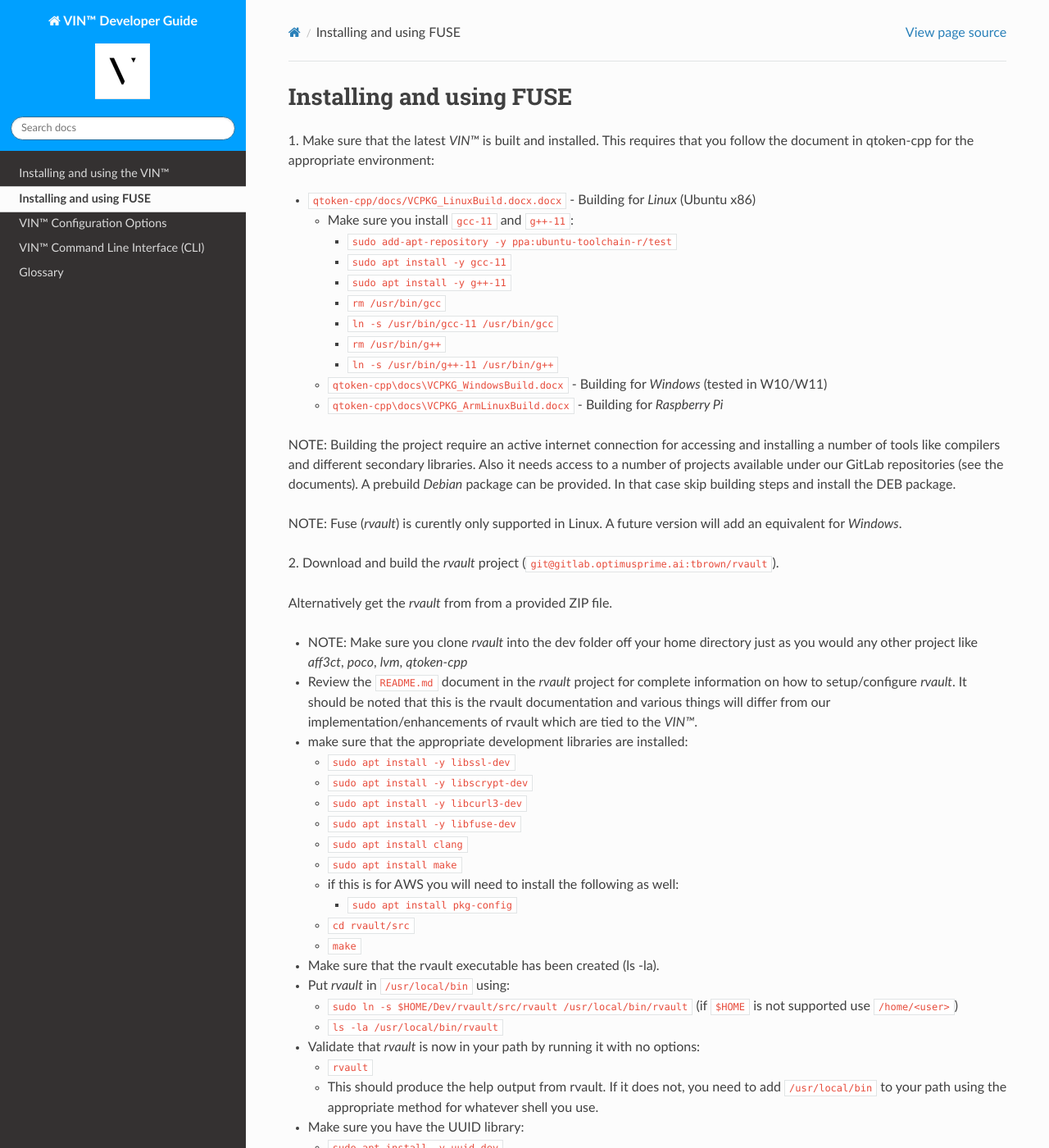
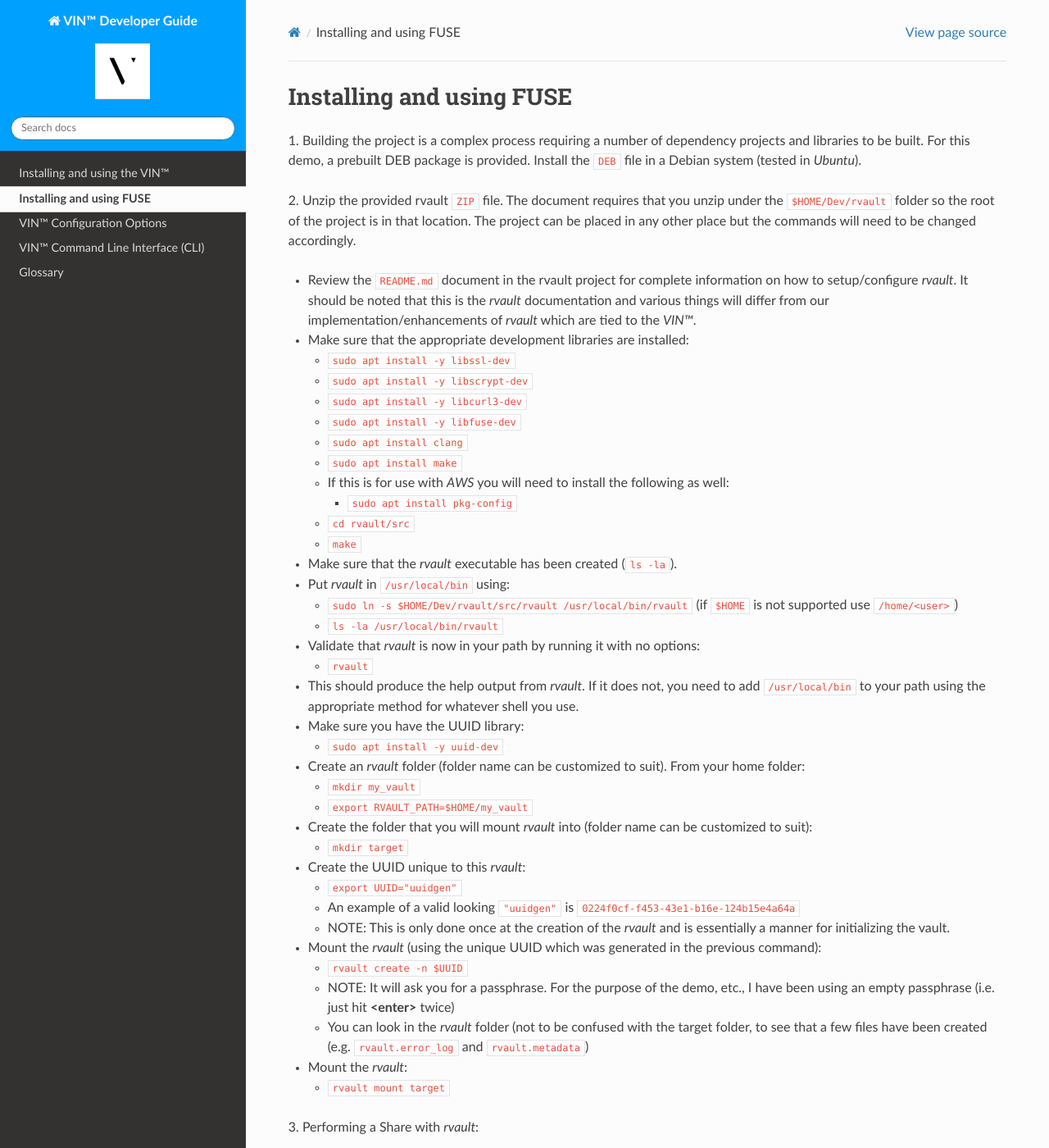
Before and after one commit to Market-Insight-Solutions-LLC/vin-developer-guide, a Sphinx documentation site: the page built from docs/source/vin_fuse.rst, in a window 1280 px wide and 1400 px high. Shown: the whole window at 82% size. Built offline with Sphinx 7.4.7 and the Read the Docs theme 2.0.0, drawn with Linux system fonts in a browser that asks for light colours; some of the changed text lies outside the part shown.

Commit message:
Updated FUSE documentation

```diff
--- a/docs/source/vin_fuse.rst
+++ b/docs/source/vin_fuse.rst
@@ -3,38 +3,13 @@
 Installing and using FUSE
 **************************************
 
-\1\. Make sure that the latest *VIN™* is built and installed.  This requires that you follow the document in qtoken-cpp for the appropriate environment:
+\1\. Building the project is a complex process requiring a number of dependency projects and libraries to be built. For this demo, a prebuilt DEB package is provided. Install the ``DEB`` file in a Debian system (tested in *Ubuntu*).
 
-* ``qtoken-cpp/docs/VCPKG_LinuxBuild.docx.docx``  - Building for *Linux* (Ubuntu x86)
 
-  * Make sure you install ``gcc-11`` and ``g++-11``:
+\2\. Unzip the provided rvault ``ZIP`` file. The document requires that you unzip under the ``$HOME/Dev/rvault`` folder so the root of the project is in that location. The project can be placed in any other place but the commands will need to be changed accordingly.
 
-    * ``sudo add-apt-repository -y ppa:ubuntu-toolchain-r/test``
-    * ``sudo apt install -y gcc-11``
-    * ``sudo apt install -y g++-11``
-    * ``rm /usr/bin/gcc``
-    * ``ln -s /usr/bin/gcc-11 /usr/bin/gcc``
-    * ``rm /usr/bin/g++``
-    * ``ln -s /usr/bin/g++-11 /usr/bin/g++``
-
-  * ``qtoken-cpp\docs\VCPKG_WindowsBuild.docx``  - Building for *Windows* (tested in W10/W11)
-  * ``qtoken-cpp\docs\VCPKG_ArmLinuxBuild.docx`` - Building for *Raspberry Pi*
-
-NOTE:
-Building the project require an active internet connection for accessing and installing a number of tools like compilers and different secondary libraries.
-Also it needs access to a number of projects available under our GitLab repositories (see the documents).
-A prebuild *Debian* package can be provided. In that case skip building steps and install the DEB package.
-
-NOTE:
-Fuse (*rvault*) is curently only supported in Linux. A future version will add an equivalent for *Windows*.
-
-\2\. Download and build the *rvault* project (``git@gitlab.optimusprime.ai:tbrown/rvault``).
-
-Alternatively get the *rvault* from from a provided ZIP file.
-
-* NOTE: Make sure you clone *rvault* into the dev folder off your home directory just as you would any other project like *aff3ct*, *poco*, *lvm*, *qtoken-cpp*
-* Review the ``README.md`` document in the *rvault* project for complete information on how to setup/configure *rvault*.  It should be noted that this is the rvault documentation and various things will differ from our implementation/enhancements of rvault which are tied to the *VIN™*.
-* make sure that the appropriate development libraries are installed:
+* Review the ``README.md`` document in the rvault project for complete information on how to setup/configure *rvault*. It should be noted that this is the *rvault* documentation and various things will differ from our implementation/enhancements of *rvault* which are tied to the *VIN™*.
+* Make sure that the appropriate development libraries are installed:
 
   * ``sudo apt install -y libssl-dev``
   * ``sudo apt install -y libscrypt-dev``
@@ -43,14 +18,14 @@
   * ``sudo apt install clang``
   * ``sudo apt install make``
 
-  * if this is for AWS you will need to install the following as well:
+  * If this is for use with *AWS* you will need to install the following as well:
 
     * ``sudo apt install pkg-config``
 
   * ``cd rvault/src``
   * ``make``
 
-* Make sure that the rvault executable has been created (ls -la).
+* Make sure that the *rvault* executable has been created (``ls -la``).
 * Put *rvault* in ``/usr/local/bin`` using:
 
   * ``sudo ln -s $HOME/Dev/rvault/src/rvault /usr/local/bin/rvault``  (if ``$HOME`` is not supported use ``/home/<user>``)
@@ -59,135 +34,135 @@
 * Validate that *rvault* is now in your path by running it with no options:
 
   * ``rvault``
-  * This should produce the help output from rvault.  If it does not, you need to add ``/usr/local/bin`` to your path using the appropriate method for whatever shell you use.
 
+* This should produce the help output from *rvault*. If it does not, you need to add ``/usr/local/bin`` to your path using the appropriate method for whatever shell you use.
 * Make sure you have the UUID library:
 
   * ``sudo apt install -y uuid-dev``
 
-* Create an rvault folder (folder name can be customized to suit).From your home folder:
+* Create an *rvault* folder (folder name can be customized to suit). From your home folder:
 
   * ``mkdir my_vault``
   * ``export RVAULT_PATH=$HOME/my_vault``
 
-* Create the folder that you will mount rvault into (folder name can be customized to suit):
+* Create the folder that you will mount *rvault* into (folder name can be customized to suit):
 
   * ``mkdir target``
 
-* Create the UUID unique to this rvault:
+* Create the UUID unique to this *rvault*:
 
-  * export UUID=`uuidgen`
-  * An example of a valid looking ``uuidgen`` is ``0224f0cf-f453-43e1-b16e-124b15e4a64a``
-  * NOTE: This is only done once at the creation of the rvault and is essentially a manner for initializing the vault
+  * ``export UUID="uuidgen"``
+  * An example of a valid looking ``"uuidgen"`` is ``0224f0cf-f453-43e1-b16e-124b15e4a64a``
+  * NOTE: This is only done once at the creation of the *rvault* and is essentially a manner for initializing the vault.
 
 * Mount the *rvault* (using the unique UUID which was generated in the previous command):
 
   * ``rvault create -n $UUID``
-  * NOTE: It will ask you for a passphrase.  For the purpose of the demo, etc. I have been using an empty passphrase (i.e. just hit ``<enter>`` twice)
+  * NOTE: It will ask you for a passphrase. For the purpose of the demo, etc., I have been using an empty passphrase (i.e. just hit **<enter>** twice)
   * You can look in the *rvault* folder (not to be confused with the target folder, to see that a few files have been created (e.g. ``rvault.error_log`` and ``rvault.metadata``)
 
 * Mount the *rvault*:
 
   * ``rvault mount target``
 
+
 \3\. Performing a Share with *rvault*:
 
-* Ensure *VIN™* knows the location of your mounted rvault folder
+* Ensure *VIN™* knows the location of your mounted *rvault* folder
 
-  * Update the *VIN™* configuration file at ``/etc/opt/VIN/defaults.cfg`` such that the path under ``files -> fuse_root`` is the absolute path of your mounted *fuse* folder (default value is ``/home/user/target/``). If you used recommended example this will be ``home/<user>/target`` (change <user> with the actual user)
+  * Update the *VIN™* configuration file at ``/etc/opt/VIN/defaults.cfg`` such that the path under ``files -> fuse_root`` is the absolute path of your mounted fuse folder (default value is ``/home/user/target/``). If you used recommended example this will be ``home/<user>/target`` (change ``<user>`` with the actual user).
 
-* Create a folder for sharing files
+* Create a folder for sharing files:
 
   * ``cd target``
   * ``mkdir share``
 
-* Start the *VIN™* to be used with the *rvault*
+* Start the *VIN™*  to be used with the *rvault*:
 
   * Only files copied into the share folder or a subfolder of share will trigger a *VIN™* share
-  * Adding a peer to a folder can be done in two ways
+  * Adding a peer to a folder can be done in two ways:
 
-    * The  *VIN™ CLI* ``update_peer`` command adds a peer to a folder
+    * The *VIN CLI™* ``update_peer`` command adds a peer to a folder:
 
       * ``update_peer 192.0.2.0 9090 share/``
 
-    * Alternatively the ``fuse_peers.cfg`` configuration file adds peers to folders on startup
+    * Alternatively the ``fuse_peers.cfg`` configuration file adds peers to folders on startup:
 
-      * ``fuse_peers.cfg`` is a json file found in ``/etc/opt/VIN/``
-      * The following ``fuse_peers.cfg`` is equivalent to running the  *VIN™ CLI* command: ``update_peer 192.0.2.0 9090 share/``
+      * ``fuse_peers.cfg`` is a *JSON* file found in ``/etc/opt/VIN/``
+      * The following ``fuse_peers.cfg`` is equivalent to running the *VIN CLI™* command ``update_peer 192.0.2.0 9090 share/``
+
+      .. code-block:: json
+
+        {
+          "share": {
+            "peers": ["192.0.2.0:9090"]
+          }
+        }
+
+
+      * The default is (for ``VIN -a <bootstrap> -h 7071 -p 8081 -r 9091``):
+
+      .. code-block:: json
+
+        {
+          "share": {
+            "peers": [],
+
+            "localhost-9091": {
+              "peers": [
+            "127.0.0.1:9091"
+              ]
+            }
+          }
+        }
+
+* Copying a file, either through the *Navigator* interface or via standard commands (``cp``) into the target/share folder should start a share in the VIN to the peer ``192.0.2.0:9090``. On a successful share the received file is saved on the peer machine (defaults location: ``/opt/VIN/outputs)``.
+
+  * Example copy: ``cp somefile.txt /home/<user>/target/share``
+
+\4\. Additional Features
+
+* ``fuse_peers.cfg`` supports multiple peers per folder and creates folders on startup. For example:
 
 .. code-block:: json
 
-    {
-        "share": {
-            "peers": ["192.0.2.0:9090"]
+  {
+    "share": {
+        "peers": ["192.0.2.0:9090"],
+
+        "local_peers": {
+          "peers": [
+              "127.0.0.1:9091"
+          ]
+        },
+
+        "virgil_peers": {
+          "canada": {
+              "peers": [
+                "203.0.113.0:9090",
+                "203.0.113.255:9090"
+              ]
+          },
+
+          "usa": {
+              "peers": [
+                "192.0.2.255:9090"
+              ]
+          }
         }
     }
+  }
 
-Default is (for ``VIN -a <bootstrap> -h 7071 -p 8081 -r 9091``):
+* The above ``fuse_peers.cfg`` *JSON* is equal to executing the below console and *VIN CLI™* commands on startup:
 
-.. code-block:: json
-
-    {
-      "share": {
-        "peers": [],
-
-        "localhost-9091": {
-          "peers": [
-        "127.0.0.1:9091"
-          ]
-        }
-      }
-    }
-
-
-* Now copying a file, either through the Navigator interface or via standard commands (``cp``) into the target/share folder should start a share in the *VIN™* to the peer ``192.0.2.0:9090``. On a successful share the received file is saved on the peer machine (defaults location: ``/opt/VIN/outputs``).
-
-  * Example copy: ``cp somefile.txt /home/<user>>/target/share``
-
-\4\. Additional features
-
-* ``fuse_peers.cfg`` supports multiple peers per folder and creates folders on startup.
-
-.. code-block:: json
-
-   {
-      "share": {
-         "peers": ["192.0.2.0:9090"],
-
-         "local_peers": {
-            "peers": [
-               "127.0.0.1:9091"
-            ]
-         },
-
-         "virgil_peers": {
-            "canada": {
-               "peers": [
-                  "203.0.113.0:9090",
-                  "203.0.113.255:9090"
-               ]
-            },
-
-            "usa": {
-               "peers": [
-                  "192.0.2.255:9090"
-               ]
-            }
-         }
-      }
-   }
-
-
-* For example the above ``fuse_peers.cfg`` json is equal to executing the below console and *VIN™ CLI* commands on startup.
-
-  * Folder creation
+  * Folder creation:
 
     * ``mkdir target/share/local_peers``
     * ``mkdir target/share/virgil_peers``
     * ``mkdir target/share/virgil_peers/canada``
     * ``mkdir target/share/virgil_peers/usa``
 
-  * *VIN™ CLI*
+  * *VIN CLI™*:
 
     * ``update_peer 192.0.2.0 9090 share/``
     * ``update_peer 127.0.0.1 9091 share/local_peers``
@@ -201,24 +176,24 @@
 
 \6\. *VIN™* UI Demo
 
-* Clone from Gitlab repository (``git@gitlab.optimusprime.ai:virgilsystems/demos/vin-demo-draft.git``)
-* Alternatively get the project from a provided ZIP file
+* Unzip the provided *rvault* ``ZIP`` file. The document requires that you unzip under the ``$HOME/Dev/vin_demo_draft``.
+
 * Terminal 1
 
-  * ``cd dev/vin-demo-draft``
+  * ``cd $HOME/Dev/vin_demo_draft``
   * ``sudo apt install -y npm``
   * ``npm i``
 
-    * NOTE: IF this fails to do an inability to get the issuer certificate locally, you can run the command:
+    * NOTE: If this fails to do an inability to get the issuer certificate locally, you can run the command:
 
-      * ``npm config set strict-ssl false`` before retrying the previous command (``npm -i``)
+      * ``npm config set strict-ssl false`` before retrying the previous command (``npm -i``).
 
-    * NOTE: ``"npm ERR! The unauthenticated git protocol on port 9418 is no longer supported."`` Will sometimes appear and can be fixed by modifying the url of the git repository. Try the command ``git config --global url."https://".insteadOf git://"`` or, ``git config url."https://"``.insteadOf ``git://"``
+    * NOTE: "npm ERR! The unauthenticated git protocol on port 9418 is no longer supported." will sometimes appear and can be fixed by modifying the url of the git repository. Try the command ``git config --global url."https://".insteadOf git://`` or, ``git config url."https://".insteadOf git://``.
 
   * ``npm start``
-  * this will enable you to access the demo at the URL: ``http://localhost:3000/dashboard``
+  * This will enable you to access the demo at the URL: ``http://localhost:3000/dashboard``
 
 * Terminal 2
 
   * ``npx serve /opt/VIN/outputs -p 5000``
-  * this will enable you to access the list of files available (from ``/opt/VIN/outputs``) at the URL: ``http://localhost:5000/``
+  * This will enable you to access the list of files available (from ``/opt/VIN/outputs``) at the URL: ``http://localhost:5000/``
```
